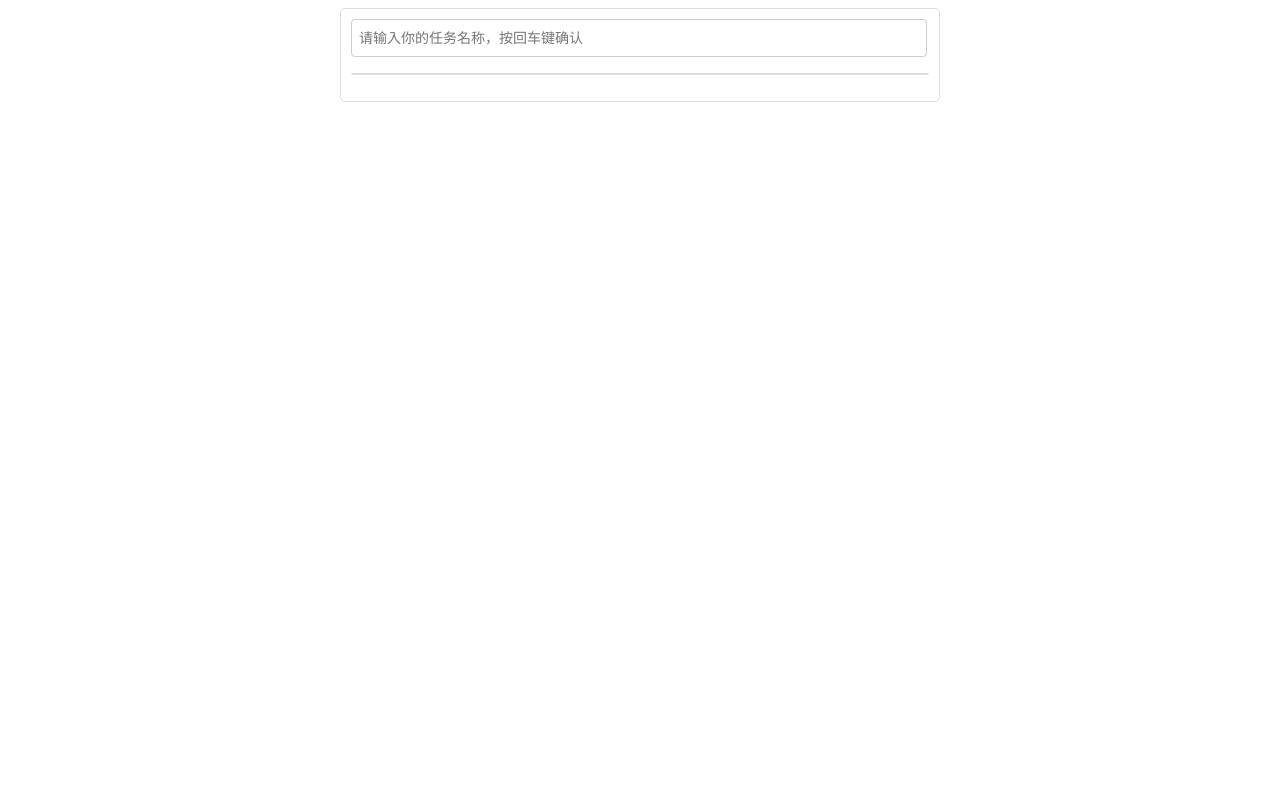
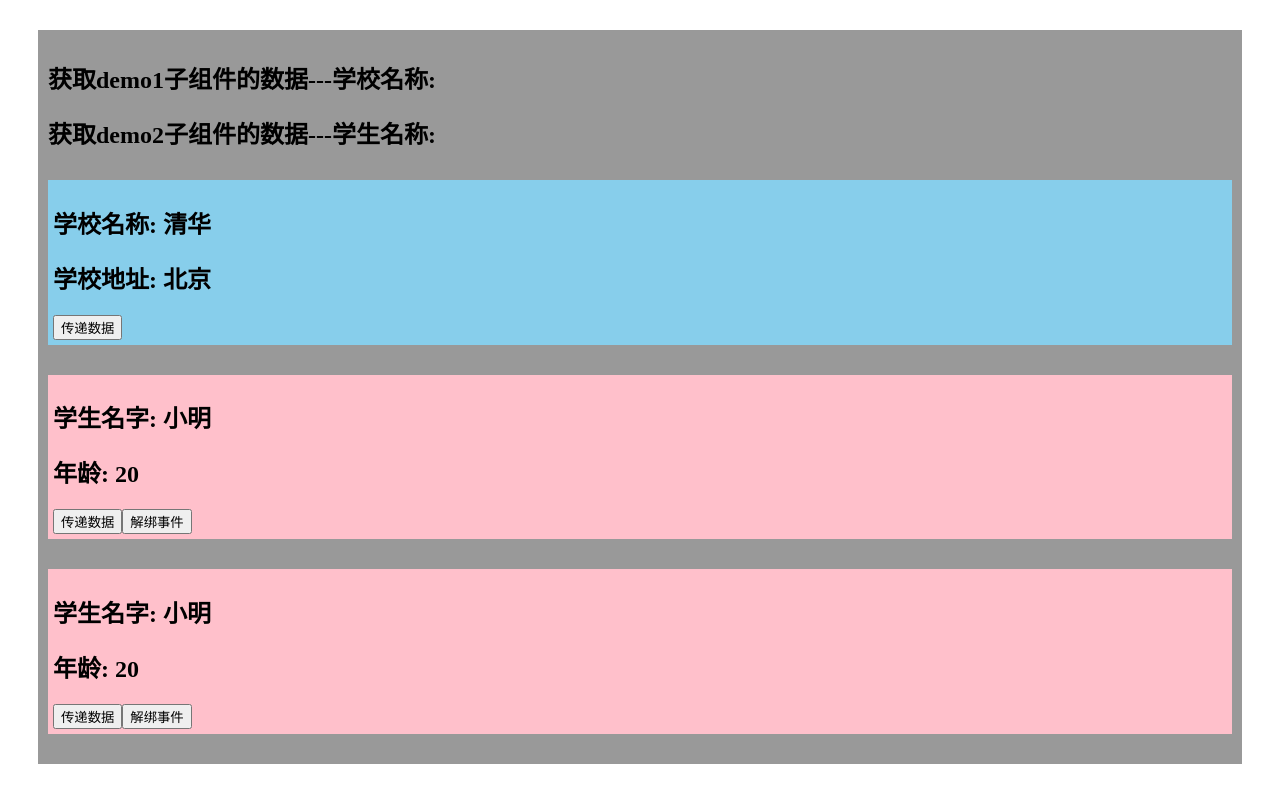
Before and after one commit to sweet-potatos/vue-study, a Vue app: page / in a window 1280 px wide. Built offline with nearby package versions, Linux system fonts and the light colour scheme.

Commit message:
feat: 添加自定义事件demo(子组件给父组件传递数据)

```diff
--- a/src/App.vue
+++ b/src/App.vue
@@ -1,16 +1,16 @@
 <template>
   <div id="app">
-    <TodoListDemo />
+    <CustomEventDemo />
   </div>
 </template>
 
 <script>
-import TodoListDemo from './study/todoListDemo/TodoListDemo'
+import CustomEventDemo from './study/customEventDemo/CustomEventDemo'
 
 export default {
   name: 'App',
   components: {
-    TodoListDemo
+    CustomEventDemo
   }
 }
 </script>
--- /dev/null
+++ b/src/study/customEventDemo/CustomEventDemo.vue
@@ -0,0 +1,56 @@
+<template>
+  <div class="box">
+    <h2>获取demo1子组件的数据---学校名称: {{ schoolName }}</h2>
+    <h2>获取demo2子组件的数据---学生名称: {{ studentName }}</h2>
+    <h2>{{ refGetData }}</h2>
+
+    <!-- 通过父组件给子组件传递函数类型的props实现：子给父传递数据 -->
+    <CustomEventDemo1 :get-school-name="getSchoolName" />
+
+    <!-- 通过父组件给子组件绑定一个自定义事件实现：子给父传递数据(第一种写法: 使用v-on或@) -->
+    <CustomEventDemo2 @passData="getStudenName" />
+
+    <!-- 通过父组件给子组件绑定一个自定义事件实现：子给父传递数据(第二种写法: 使用ref) -->
+    <CustomEventDemo2 ref="demo2" />
+  </div>
+</template>
+
+<script>
+import CustomEventDemo1 from './CustomEventDemo1.vue'
+import CustomEventDemo2 from './CustomEventDemo2.vue'
+
+export default {
+  name: 'CustomEventDemo',
+  components: {
+    CustomEventDemo1,
+    CustomEventDemo2
+  },
+  data() {
+    return {
+      schoolName: '',
+      studentName: '',
+      refGetData: ''
+    }
+  },
+  mounted() {
+    this.$refs.demo2.$on('passData', this.getStudenName)
+  },
+  methods: {
+    getSchoolName(name) {
+      this.schoolName = name
+    },
+    getStudenName(name) {
+      console.log('studentName', name)
+      this.studentName = name
+    }
+  }
+}
+</script>
+
+<style scoped>
+.box {
+  margin: 30px;
+  padding: 10px 10px 30px;
+  background-color: #999
+}
+</style>
--- /dev/null
+++ b/src/study/customEventDemo/CustomEventDemo1.vue
@@ -0,0 +1,33 @@
+<template>
+  <div class="custom-event-component-box1">
+    <h2>学校名称: {{ name }}</h2>
+    <h2>学校地址: {{ address }}</h2>
+    <button @click="passSchoolName">传递数据</button>
+  </div>
+</template>
+
+<script>
+export default {
+  name: 'CustomEventDemo1',
+  props: ['getSchoolName'],
+  data() {
+    return {
+      name: '清华',
+      address: '北京'
+    }
+  },
+  methods: {
+    passSchoolName() {
+      this.getSchoolName(this.name)
+    }
+  }
+}
+</script>
+
+<style scoped>
+.custom-event-component-box1{
+  margin-top: 30px;
+  padding: 5px;
+  background-color: skyblue;
+}
+</style>
--- /dev/null
+++ b/src/study/customEventDemo/CustomEventDemo2.vue
@@ -0,0 +1,43 @@
+<template>
+  <div class="custom-event-component-box2">
+    <h2>学生名字: {{ name }}</h2>
+    <h2>年龄: {{ age }}</h2>
+    <button @click="triggerPassData">传递数据</button>
+    <button @click="unbindCustomEven">解绑事件</button>
+  </div>
+</template>
+
+<script>
+export default {
+  name: 'CustomEventDemo1',
+  data() {
+    return {
+      name: '小明',
+      age: 20
+    }
+  },
+  methods: {
+    triggerPassData() {
+      this.$emit('passData', this.name)
+    },
+    unbindCustomEven() {
+      // 解绑一个自定义事件
+      this.$off('passData')
+
+      // 解绑多个自定义事件
+      // this.$off(['passData', 'demoEven'])
+
+      // 解绑所有自定义事件
+      // this.$$off()
+    }
+  }
+}
+</script>
+
+<style scoped>
+.custom-event-component-box2{
+  margin-top:30px;
+  padding: 5px;
+  background-color: pink;
+}
+</style>
```
